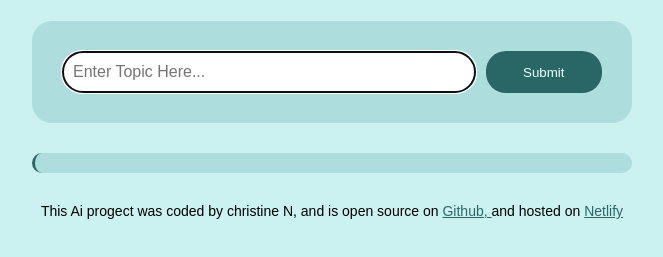
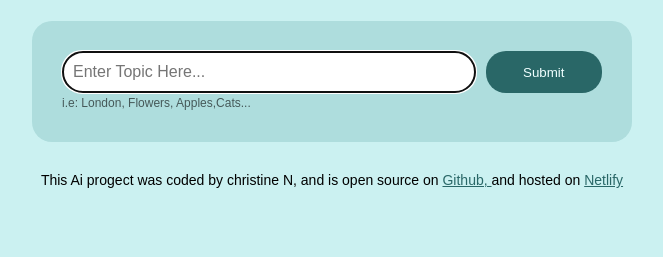
Before and after one commit to ChrissyNambz/poem-generator, a plain HTML site: page index.html in a window 1280 px wide. Shown: the part 231-488 px from the top of the page, without its empty margins (308-971 px from the left). Drawn offline with nearby package versions, Linux system fonts and the light colour scheme.

Commit message:
Improved UX
Added hint to the poem generator.

```diff
--- a/index.html
+++ b/index.html
@@ -19,6 +19,7 @@
 
 
     <main>
+        <div class="form-container">
 
         <form id="poem-form">
             <input type="text" placeholder="Enter Topic Here..."
@@ -33,7 +34,11 @@
 
         </form>
 
-<div class="poem" id="poem-box">
+        <small class="hint"> i.e: London, Flowers, Apples,Cats...</small>
+
+        </div>
+
+<div class="poem hidden" id="poem-box">
 
 </div>
 
--- a/src/index.js
+++ b/src/index.js
@@ -16,6 +16,10 @@ function generatePoem(event) {
     "You are a Poems expert and love to write short poems. Your mission is to generate a four line poem in basic HTML and seperate each line with <br/>.Please make sure you follow the user instructions and do not include a title to the poem. Sign the Poem with 'she codes AI' inside <strong> element at the end. ";
   let apiURL = `https://api.shecodes.io/ai/v1/generate?prompt=${prompt}&context=${context}&key={apiKey}`;
 
+  let poemElement=document.querySelector
+  poemElement.classList.remove("hidden");
+  poemElement.innerHTML=`Generating a Poem ${instructionsInput.value}...`;
+
   axios.get(apiURL).then(displayPoem);
 }
 
--- a/src/style.css
+++ b/src/style.css
@@ -1,74 +1,83 @@
-body{
+body {
   background-color: rgb(203, 241, 241);
   font-family: fantasy;
-
 }
 
-header{
+header {
   margin-bottom: 30px;
 }
 
-.container{
+.container {
   margin: 120px auto;
   max-width: 600px;
 }
 
-h1{
+h1 {
   text-align: center;
-font-weight:800;
+  font-weight: 800;
   font-size: 36px;
   line-height: 1.5;
   color: rgb(41, 103, 103);
 }
 
-a{
-    color: rgb(41, 103, 103) ;
+a {
+  color: rgb(41, 103, 103);
 }
 
-
-
-form{
+.form-container {
+  background-color: rgb(174, 221, 221);
+  margin-bottom: 30px;
+  border-radius: 20px;
+  box-shadow: rgb(44, 79, 79);
   padding: 30px;
-background-color: rgb(174, 221, 221);
-border-radius: 20px;
-display: flex;
-box-shadow: rgb(44, 79, 79);
-margin-bottom: 30px;
-
 }
 
-.instructions{
+form {
+  display: flex;
+}
 
+.hint {
+  line-height: 1.5;
+  margin-top: 5px;
+  opacity: 0.6;
+  font-size: 12px;
+}
+
+.hidden{
+    display:none;
+}
+
+.instructions {
   padding: 10px;
   border: 1px solid rgb(69, 160, 160);
   width: 120%;
   font-size: 16px;
   border-radius: 20px;
   line-height: 20px;
-    color:  rgb(41, 103, 103);
+  color: rgb(41, 103, 103);
 }
 
-.submit-button{
+.submit-button {
   margin-left: 10px;
-    background:rgb(41, 103, 103) ;
+  background: rgb(41, 103, 103);
   color: azure;
   border: none;
   width: 160px;
   border-radius: 20px;
-    padding:10px 25px;
+  padding: 10px 25px;
 }
-.poem{
+.poem {
   font-size: 14px;
   background-color: rgb(174, 221, 221);
   padding: 10px;
   line-height: 1.5;
   border-radius: 10px;
-    border-left: 3px solid  rgb(41, 103, 103);
-    box-shadow: rgb(51, 92, 92) ;
+  border-left: 3px solid rgb(41, 103, 103);
+  box-shadow: rgb(51, 92, 92);
 }
 
-footer{
+footer {
   text-align: center;
-    font-size:14px ;
+  font-size: 14px;
   margin-top: 30px;
 }
```
Lines whose indentation alone changed are shown as unchanged.
